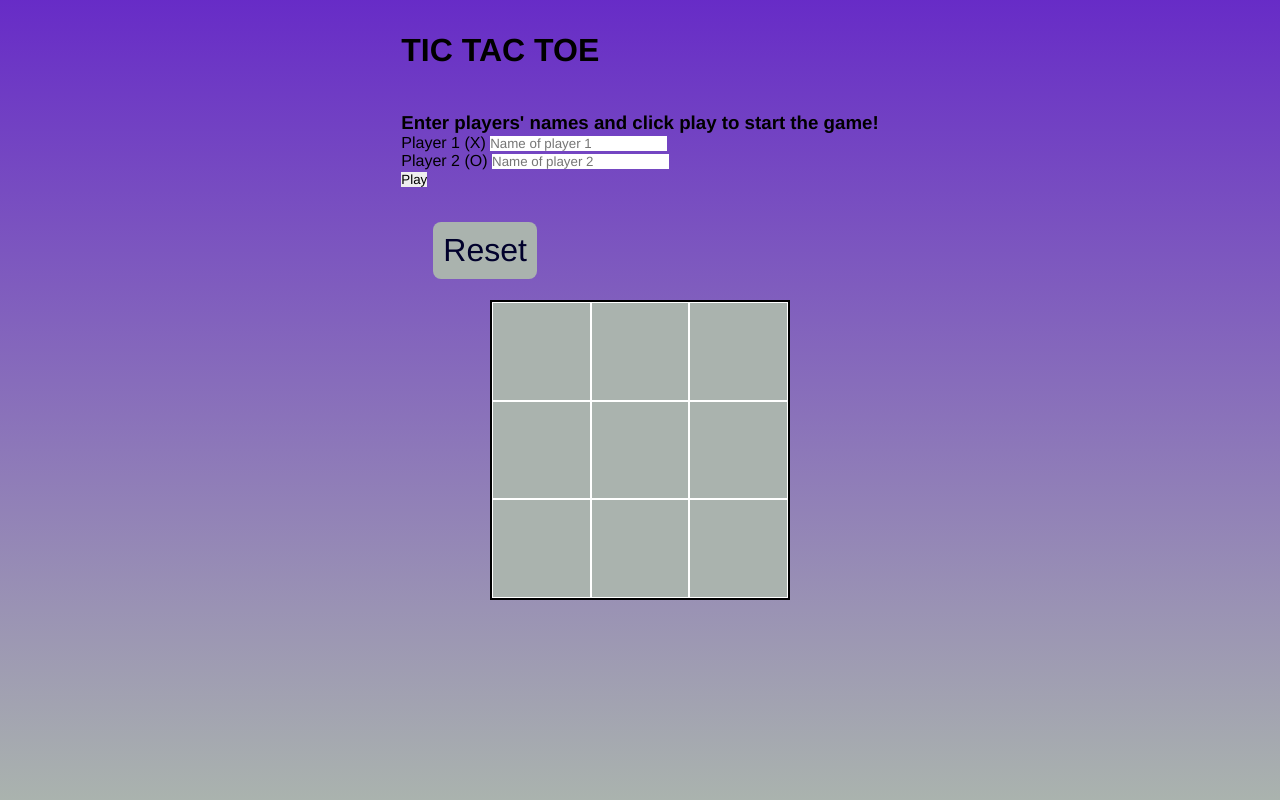
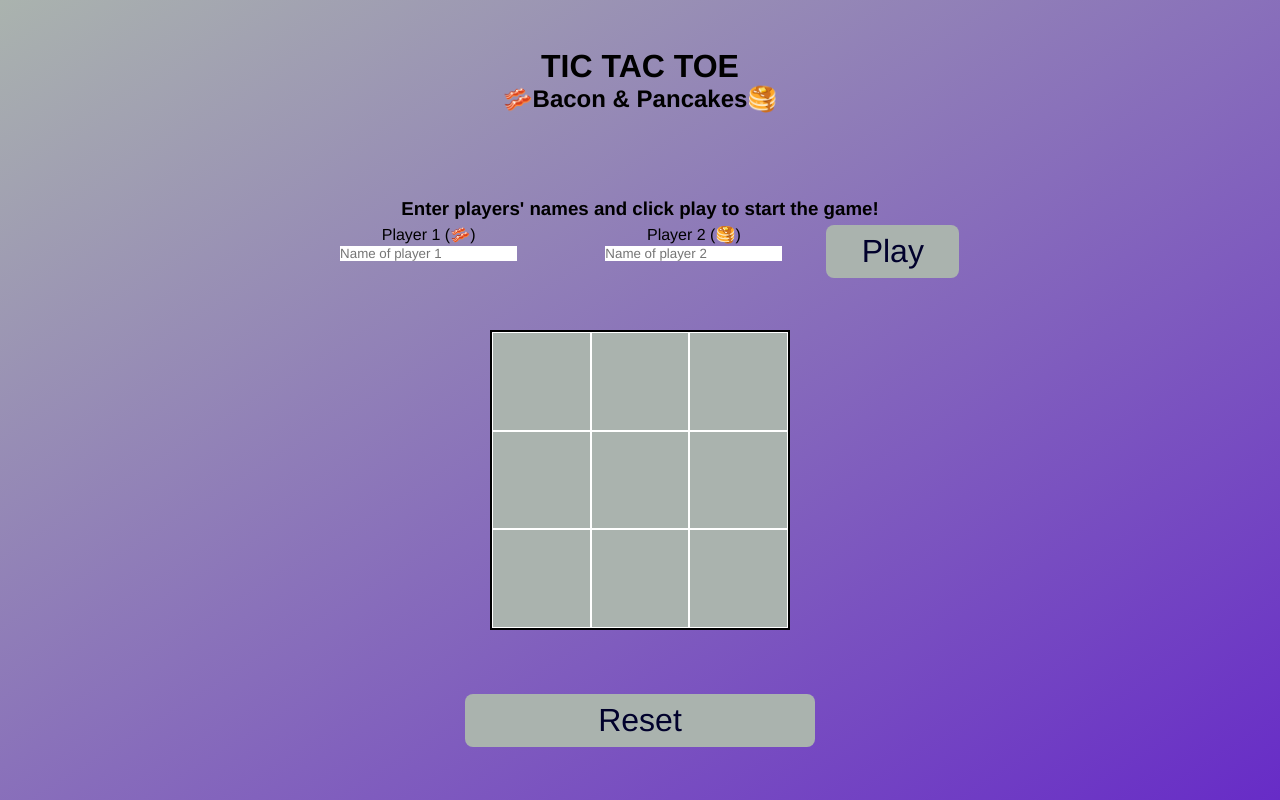
Before and after one commit to roquez94/Tic-Tac-Toe, a plain HTML site: page index.html in a window 1280 px wide. Drawn offline with Linux system fonts and the light colour scheme.

Commit message:
Updated uX/UI with bacon and pancakes

```diff
--- a/index.html
+++ b/index.html
@@ -4,25 +4,28 @@
     <meta charset="UTF-8">
     <meta http-equiv="X-UA-Compatible" content="IE=edge">
     <meta name="viewport" content="width=device-width, initial-scale=1.0">
-    <title>Tic Tac Toe Project</title>
+    <title>Tic Tac Toe Bacon Grease</title>
     <link rel="stylesheet" href="style.css">
 </head>
 <body>
     <div class="background">
 
         <div class = "menu">
-            <h1>TIC TAC TOE</h1>
+            <div> <h1> TIC TAC TOE </h1>
+                <h2>🥓Bacon & Pancakes🥞</h2>
+            </div>
+
 
             <div class = "player-info">
                 <h3>Enter players' names and click play to start the game!</h3>
                 <form class = "player-info">
                     <div class="form-group">
-                        <label for="player1">Player 1 (X)</label>
+                        <label for="player1">Player 1 (🥓)</label>
                         <input type="text" class="form-control" id="player1" placeholder="Name of player 1">
                       </div>
 
                       <div class="form-group">
-                        <label for="player2">Player 2 (O)</label>
+                        <label for="player2">Player 2 (🥞)</label>
                         <input type="text" class="form-control" id="player2" placeholder="Name of player 2">
                       </div>
 
@@ -36,11 +39,6 @@
                 </div>
             </div>
 
-            <div class="ScoreKeeper">
-                <button id="reset">Reset</button>
-            </div>
-
-
             <div class="gameboard">
                 <div class="cell"></div>
                 <div class="cell"></div>
@@ -52,6 +50,7 @@
                 <div class="cell"></div>
                 <div class="cell"></div>
             </div>
+            <button id="reset">Reset</button>
         </div>
 
     </div><!--End container div-->
--- a/style.css
+++ b/style.css
@@ -13,14 +13,15 @@
 .background {
     height: 100vh;
     width: 100vw;
-    background-image: linear-gradient(to top,rgb(170, 179, 174) , rgba(79, 10, 190, 0.863));
+    background-image: linear-gradient(to bottom right,rgb(170, 179, 174) , rgba(79, 10, 190, 0.863));
   }
 
   .menu {
     display: grid;
-    grid-template-rows: 1fr 1fr 1fr 1fr 2fr;
+    grid-template-rows: 1fr 1fr 2fr 1fr;
     justify-content: center;
     align-items: center;
+    text-align: center;
     height: 100%;
   }
 
@@ -41,21 +42,41 @@
     height: 100%;
     width: 100%;
     background-color: var(--theme-color);
-    font-size: 4rem;
+    font-size: 3rem;
     cursor:pointer;
+    display: flex;
+    justify-content: center;
+    align-items: center;
+    color: var(--theme-color4);
   }
 
   .hidden{
     display: none;
   }
 
-  #reset {
+  button {
     background-color: var(--theme-color);
     color:rgb(1, 1, 44);
-    padding: 10px;
+    padding: 8px;
     border-radius: 8px;
     border: none;
     font-size: 2rem;
-    margin-left: 1em;
     cursor: pointer;
   }
+
+  #reset {
+    justify-self: center;
+    width: 50%;
+  }
+
+  form {
+    display: grid;
+    width: 95%;
+    grid-template-columns: 1fr 1fr .5fr;
+    margin: 5px;
+  }
+
+  .game-status {
+    font-size: 2rem;
+    color: white;
+  }
--- a/tic.js
+++ b/tic.js
@@ -112,8 +112,8 @@ let gamePlay = ( function(){
     //gameInit method will initialize the game
     let gameInit = () => {
         if (player1Name.value !== '' && player2Name.value !== ''){
-            player1 = playerFactory(player1Name.value, 'X');
-            player2 = playerFactory(player2Name.value, 'O');
+            player1 = playerFactory(player1Name.value, '🥓');
+            player2 = playerFactory(player2Name.value, '🥞');
             currentPlayer = player1;
             gameRound();
         }
```
